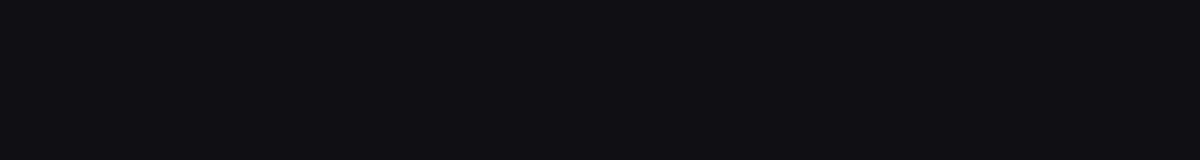
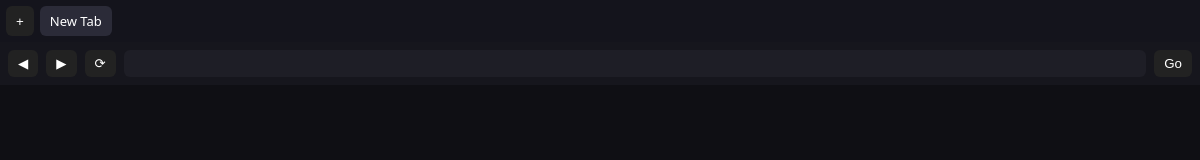
Before and after one commit to Flux3tor/flux-browser, an Electron app: page index.html in a window 1200 px wide. Drawn offline with Linux system fonts and the light colour scheme.

Commit message:
Added Tabs to the Browser

```diff
--- a/index.html
+++ b/index.html
@@ -38,7 +38,129 @@
         align-items: center;
       }
 
+      button {
+        background: #222;
+        color: white;
+        border: none;
+        padding: 6px 10px;
+        cursor: pointer;
+        border-radius: 6px;
+      }
 
+      input {
+        flex: 1;
+        padding: 6px 10px;
+        border-radius: 6px;
+        border: none;
+        outline: none;
+        background: #1e1e26;
+        color: white;
+      }
+
+      webview {
+        width: 100%;
+        height: calc(100vh - 96px);
+        display: none;
+      }
+
+      webview.active {
+        display: flex;
+      }
     </style>
   </head>
+  <body>
+
+    <div id="tabs">
+      <button onclick="newTab()">+</button>
+    </div>
+
+    <div id="toolbar">
+      <button onclick="goBack()">◀</button>
+      <button onclick="goForward()">▶</button>
+      <button onclick="reload()">⟳</button>
+      <input id="url" />
+      <button onclick="navigate()">Go</button>
+    </div>
+
+    <div id="views"></div>
+
+    <script>
+      const tabsBar = document.getElementById("tabs");
+      const views = document.getElementById("views");
+      const urlInput = document.getElementById("url");
+
+      let tabs = [];
+      let activeTab = null;
+
+      function newTab(url = "https://www.google.com") {
+        const tabId = Date.now();
+
+        const tabBtn = document.createElement("div");
+        tabBtn.className = "tab";
+        tabBtn.textContent = "New Tab";
+        tabBtn.onclick = () => switchTab(tabId);
+
+        const webview = document.createElement("webview");
+        webview.src = url;
+
+        webview.addEventListener("page-title-updated", (e) => {
+          tabBtn.textContent = e.title.slice(0, 15);
+        });
+
+        webview.addEventListener("did-navigate-in-page", (e) => {
+          if (activeTab === tabId) urlInput.value = e.url;
+        });
+
+        webview.addEventListener("did-navigate", (e) => {
+          if (activeTab === tabId) urlInput.value = e.url;
+        });
+
+        tabs.push({ id: tabId, tabBtn, webview});
+        tabsBar.appendChild(tabBtn);
+        views.appendChild(webview);
+
+        switchTab(tabId);
+      }
+
+      function switchTab(id) {
+        tabs.forEach(t => {
+          t.tabBtn.classList.remove("active");
+          t.webview.classList.remove("active");
+        });
+
+        const tab = tabs.find(t => t.id === id);
+        if (!tab) return;
+
+        tab.tabBtn.classList.add("active");
+        tab.webview.classList.add("active");
+        activeTab = id;
+        urlInput.value = tab.webview.getURL();
+      }
+
+      function navigate() {
+        const tab = tabs.find(t => t.id === activeTab);
+        let url = urlInput.value.trim();
+        if (!url.startsWith("http")) url = "https://" + url;
+        tab.webview.loadURL(url);
+      }
+
+      function goBack() {
+        const tab = tabs.find(t => t.id === activeTab);
+        if (tab.webview.canGoBack()) tab.webview.goBack();
+      }
+
+      function goForward() {
+        const tab = tabs.find(t => t.id === activeTab);
+        if (tab.webview.canGoForward()) tab.webview.goForward();
+      }
+
+      function reload() {
+        const tab = tabs.find(t => t.id === activeTab);
+        tab.webview.reload();
+      }
+
+      newTab();
+    </script>
+
+  </body>
 </html>
```
